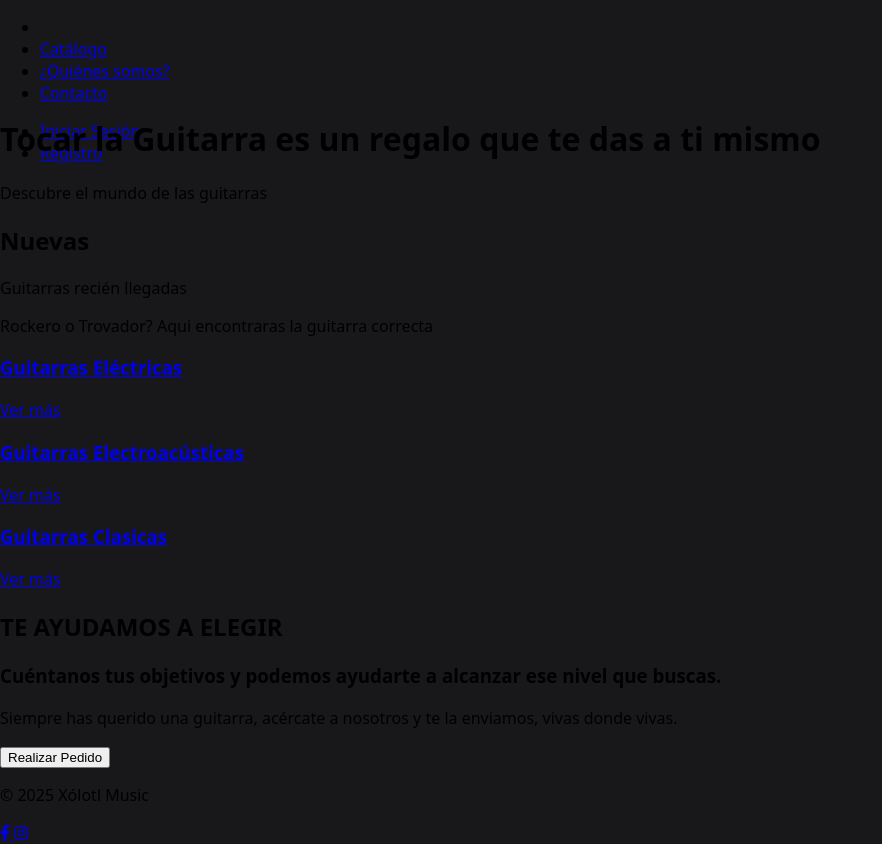
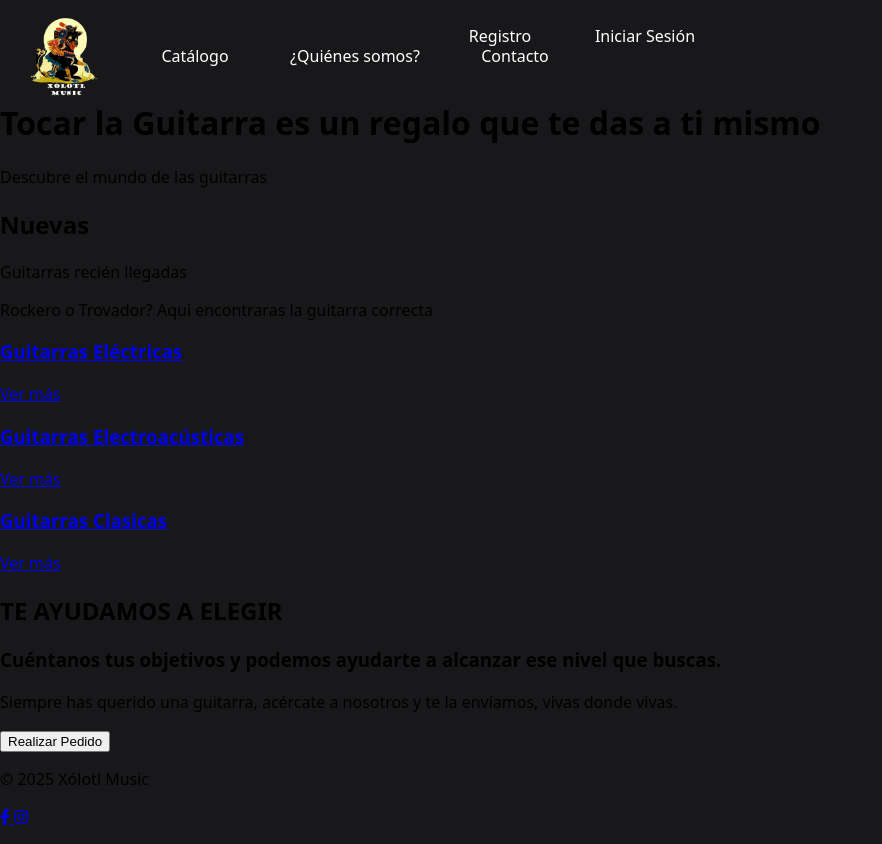
Before and after one commit to Xolotl2099/Landing-de-negocio, a plain HTML site: page index.html in a window 1280 px wide. Shown: the whole page, without its empty margins (0-882 px from the left). Drawn offline with Linux system fonts and the light colour scheme.

Commit message:
se agregan estilos a header

```diff
--- a/estilos.css
+++ b/estilos.css
@@ -10,3 +10,87 @@ header {
     height: 80px;
     background-color: #18181A;
 }
+
+.header-principal{
+    display: flex;
+    text-align: center;
+    gap: 10px;
+}
+
+eader nav{
+    width: 50%;
+    display: flex;
+    flex-direction: row;
+
+}
+
+.enlaces {
+    width: 300px;
+    height: auto;
+    display: flex;
+    list-style: none;
+    justify-content: center;
+    align-items: center;
+}
+
+.enlaces a{
+    text-decoration: none;
+    display: flex;
+    flex-direction:row;
+    text-align: center;
+    margin-right: 20px;
+    color: white;
+}
+
+.enlaces img {
+    margin-left: 250px;
+    width: 80px;
+    height: 80px;
+}
+
+.e2{
+    color: #FFFFFF;
+    display: flex;
+    flex-direction: column;
+    align-items: center;
+    width: 140px;
+    height: 40px;
+    justify-content: center;
+
+}
+
+header nav .registro{
+    width: 100%;
+    display: flex;
+    justify-content: flex-start;
+    flex-direction: row-reverse;
+}
+
+
+.registro {
+    width: 300px;
+    height: auto;
+    display: flex;
+    list-style: none;
+    justify-content: center;
+    align-items: center;
+}
+
+.registro a{
+    text-decoration: none;
+    display: flex;
+    flex-direction:row;
+    text-align: center;
+    margin-right: 5px;
+    color: white;
+}
+
+.e3{
+    color: #FFFFFF;
+    display: flex;
+    flex-direction: column;
+    align-items: center;
+    width: 140px;
+    height: 40px;
+    justify-content: center;
+}
```
Also changed, not shown: guitar.png (added), guitar2.jpg (added), guitar3.png (added), img1.png (added), img2.png (added), img3.jpg (added), star.jpg (added).
